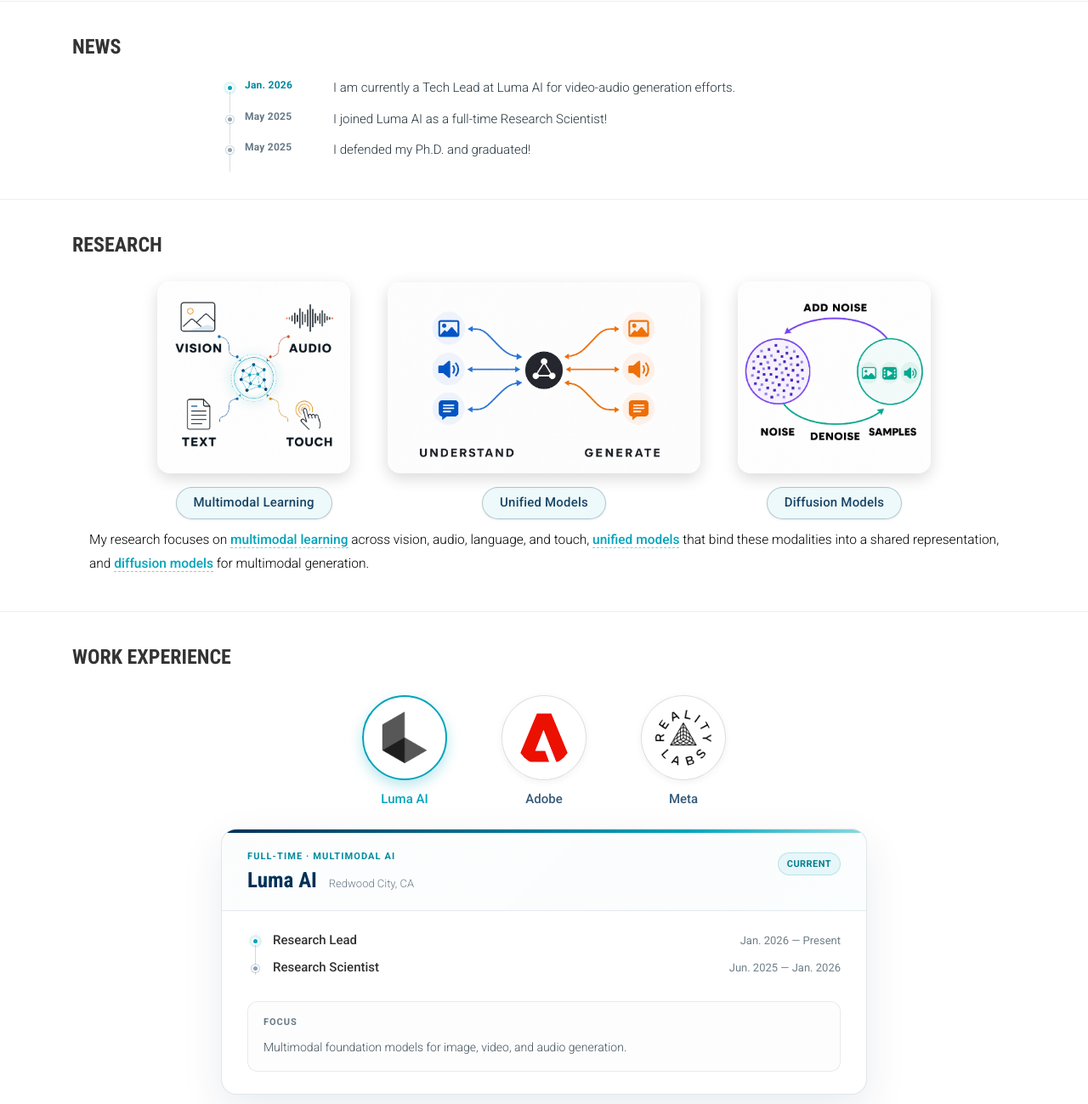
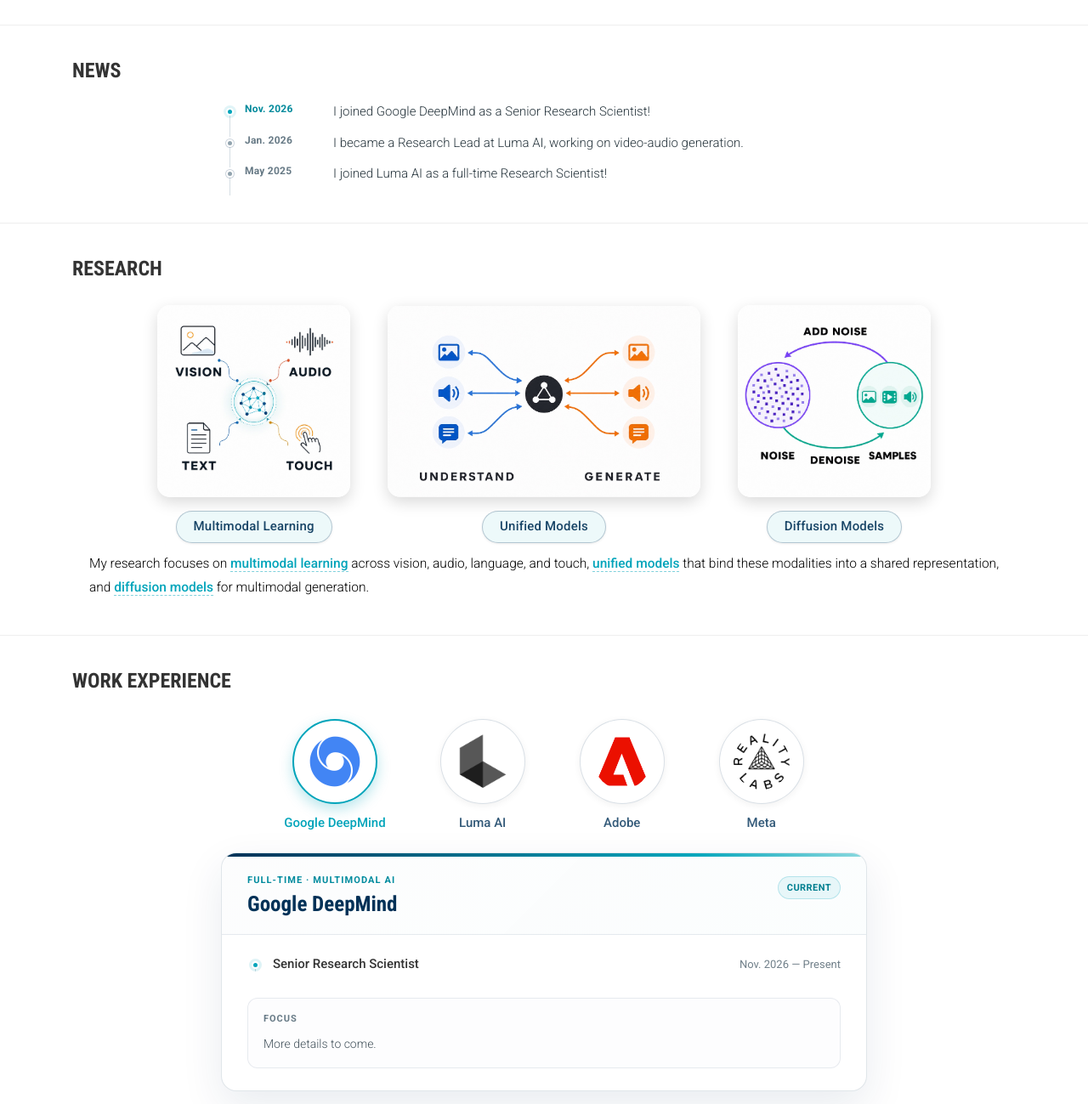
Before and after one commit to IFICL/IFICL.github.io, a plain HTML site: page index.html in a window 1280 px wide. Shown: the part 381-1680 px from the top of the page at 85% size. Drawn offline with Linux system fonts and the light colour scheme.

Commit message:
Update profile and work experience for Google DeepMind

```diff
--- a/index.html
+++ b/index.html
@@ -99,7 +99,7 @@
                 <div class="col-md-7 col-sm-7 about-copy-column">
                     <div class="block about-intro wow fadeInLeft" data-wow-delay=".2s" data-wow-duration="400ms">
                         <h1 class="about-heading">About</h1>
-                        <p>I am a <span class="about-role-emphasis">Research Lead</span> at <a href="https://lumalabs.ai/">Luma AI</a>, working on multimodal foundation models.</p>
+                        <p>I am a <span class="about-role-emphasis">Researcher</span> at <a href="https://deepmind.google/">Google DeepMind</a>, where I work on <a href="https://deepmind.google/models/gemini-omni/">Gemini Omni</a>. Previously, I was a Research Lead at <a href="https://lumalabs.ai/">Luma AI</a>, working on multimodal foundation models.</p>
                         <div class="about-bio">
                             <p>I received my Ph.D. in Computer Vision from <a href="https://umich.edu/">the University of Michigan</a>, advised by Prof. <a href="http://andrewowens.com/">Andrew Owens</a>. Before that, I earned my Master's degree at Michigan and my Bachelor's degree from <a href="https://www.sjtu.edu.cn/">Shanghai Jiao Tong University</a>.</p>
                             <p>During my Ph.D., I interned with the Codec Avatars Lab at <a href="https://about.meta.com/realitylabs/">Meta</a> and the SODA Group at <a href="https://research.adobe.com/">Adobe Research</a>. I also collaborated with Prof. <a href="https://web.eecs.umich.edu/~fouhey/">David Fouhey</a> and Prof. <a href="https://vision.cs.yale.edu/members/alex-wong.html">Alex Wong</a>.</p>
@@ -127,8 +127,12 @@
                     </h2>
                     <ul class="news-timeline" tabindex="0" aria-label="News updates; scroll for older items">
                         <li class="news-item news-latest">
+                            <time datetime="2026-11">Nov. 2026</time>
+                            <span>I joined Google DeepMind as a Senior Research Scientist!</span>
+                        </li>
+                        <li class="news-item">
                             <time datetime="2026-01">Jan. 2026</time>
-                            <span>I am currently a Tech Lead at Luma AI for video-audio generation efforts.</span>
+                            <span>I became a Research Lead at Luma AI, working on video-audio generation.</span>
                         </li>
                         <li class="news-item">
                             <time datetime="2025-05">May 2025</time>
@@ -198,15 +202,19 @@
                 <div class="block wow fadeInLeft" data-wow-delay=".2s" data-wow-duration="400ms">
                     <div class="work-tabs" role="tablist" aria-label="Employers">
                         <div class="work-tabs-track" role="presentation">
-                            <button class="work-tab active" role="tab" aria-selected="true" aria-controls="work-luma" id="tab-luma" data-i="0" tabindex="0">
+                            <button class="work-tab active" role="tab" aria-selected="true" aria-controls="work-deepmind" id="tab-deepmind" data-i="0" tabindex="0">
+                                <img src="images/work/google-deepmind.png" alt="" width="100" height="100" loading="lazy" decoding="async">
+                                <span>Google DeepMind</span>
+                            </button>
+                            <button class="work-tab" role="tab" aria-selected="false" aria-controls="work-luma" id="tab-luma" data-i="1" tabindex="-1">
                                 <img src="./images/work/luma.png" alt="" width="100" height="100" loading="lazy" decoding="async">
                                 <span>Luma AI</span>
                             </button>
-                            <button class="work-tab" role="tab" aria-selected="false" aria-controls="work-adobe" id="tab-adobe" data-i="1" tabindex="-1">
+                            <button class="work-tab" role="tab" aria-selected="false" aria-controls="work-adobe" id="tab-adobe" data-i="2" tabindex="-1">
                                 <img src="./images/work/adobe-icon.png" alt="" width="100" height="100" loading="lazy" decoding="async">
                                 <span>Adobe</span>
                             </button>
-                            <button class="work-tab" role="tab" aria-selected="false" aria-controls="work-meta" id="tab-meta" data-i="2" tabindex="-1">
+                            <button class="work-tab" role="tab" aria-selected="false" aria-controls="work-meta" id="tab-meta" data-i="3" tabindex="-1">
                                 <img src="./images/work/reality_lab.png" alt="" width="100" height="100" loading="lazy" decoding="async">
                                 <span>Meta</span>
                             </button>
@@ -214,7 +222,30 @@
                     </div>
 
                     <div class="work-panels">
-                        <div class="work-panel active" role="tabpanel" id="work-luma" aria-labelledby="tab-luma" data-i="0">
+                        <div class="work-panel active" role="tabpanel" id="work-deepmind" aria-labelledby="tab-deepmind" data-i="0">
+                            <div class="work-panel-header">
+                                <div>
+                                    <p class="work-eyebrow">Full-time · Multimodal AI</p>
+                                    <div class="work-company-line">
+                                        <h3 class="work-company"><a href="https://deepmind.google/">Google DeepMind</a></h3>
+                                    </div>
+                                </div>
+                                <span class="work-status">Current</span>
+                            </div>
+                            <div class="work-panel-body">
+                                <div class="work-role-list" aria-label="Role at Google DeepMind">
+                                    <div class="role-line current-role">
+                                        <span class="job-title">Senior Research Scientist</span>
+                                        <span class="role-date">Nov. 2026 — Present</span>
+                                    </div>
+                                </div>
+                                <div class="work-info-block">
+                                    <p class="work-label">Focus</p>
+                                    <p class="work-detail">More details to come.</p>
+                                </div>
+                            </div>
+                        </div>
+                        <div class="work-panel" role="tabpanel" id="work-luma" aria-labelledby="tab-luma" data-i="1" hidden>
                             <div class="work-panel-header">
                                 <div>
                                     <p class="work-eyebrow">Full-time · Multimodal AI</p>
@@ -223,13 +254,12 @@
                                         <p class="work-location">Redwood City, CA</p>
                                     </div>
                                 </div>
-                                <span class="work-status">Current</span>
                             </div>
                             <div class="work-panel-body">
                                 <div class="work-role-list" aria-label="Roles at Luma AI">
-                                    <div class="role-line current-role">
+                                    <div class="role-line">
                                         <span class="job-title">Research Lead</span>
-                                        <span class="role-date">Jan. 2026 — Present</span>
+                                        <span class="role-date">Jan. — Nov. 2026</span>
                                     </div>
                                     <div class="role-line">
                                         <span class="job-title">Research Scientist</span>
@@ -242,7 +272,7 @@
                                 </div>
                             </div>
                         </div>
-                        <div class="work-panel" role="tabpanel" id="work-adobe" aria-labelledby="tab-adobe" data-i="1" hidden>
+                        <div class="work-panel" role="tabpanel" id="work-adobe" aria-labelledby="tab-adobe" data-i="2" hidden>
                             <div class="work-panel-header">
                                 <div>
                                     <p class="work-eyebrow">Research internship · Generative audio</p>
@@ -272,7 +302,7 @@
                                 </div>
                             </div>
                         </div>
-                        <div class="work-panel" role="tabpanel" id="work-meta" aria-labelledby="tab-meta" data-i="2" hidden>
+                        <div class="work-panel" role="tabpanel" id="work-meta" aria-labelledby="tab-meta" data-i="3" hidden>
                             <div class="work-panel-header">
                                 <div>
                                     <p class="work-eyebrow">Research internship · Spatial audio &amp; video</p>
```
Also changed, not shown: images/work/google-deepmind.png (added), images/work/google-deepmind.svg (added).
